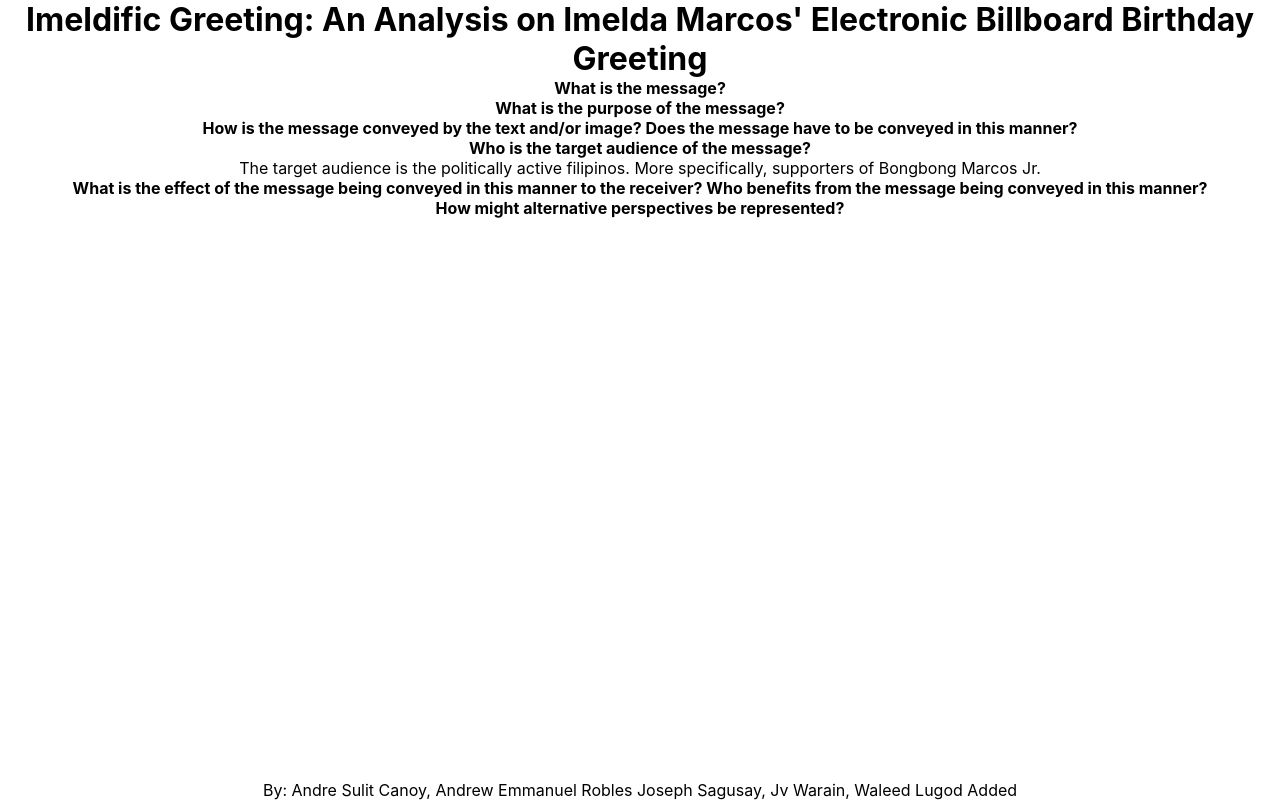
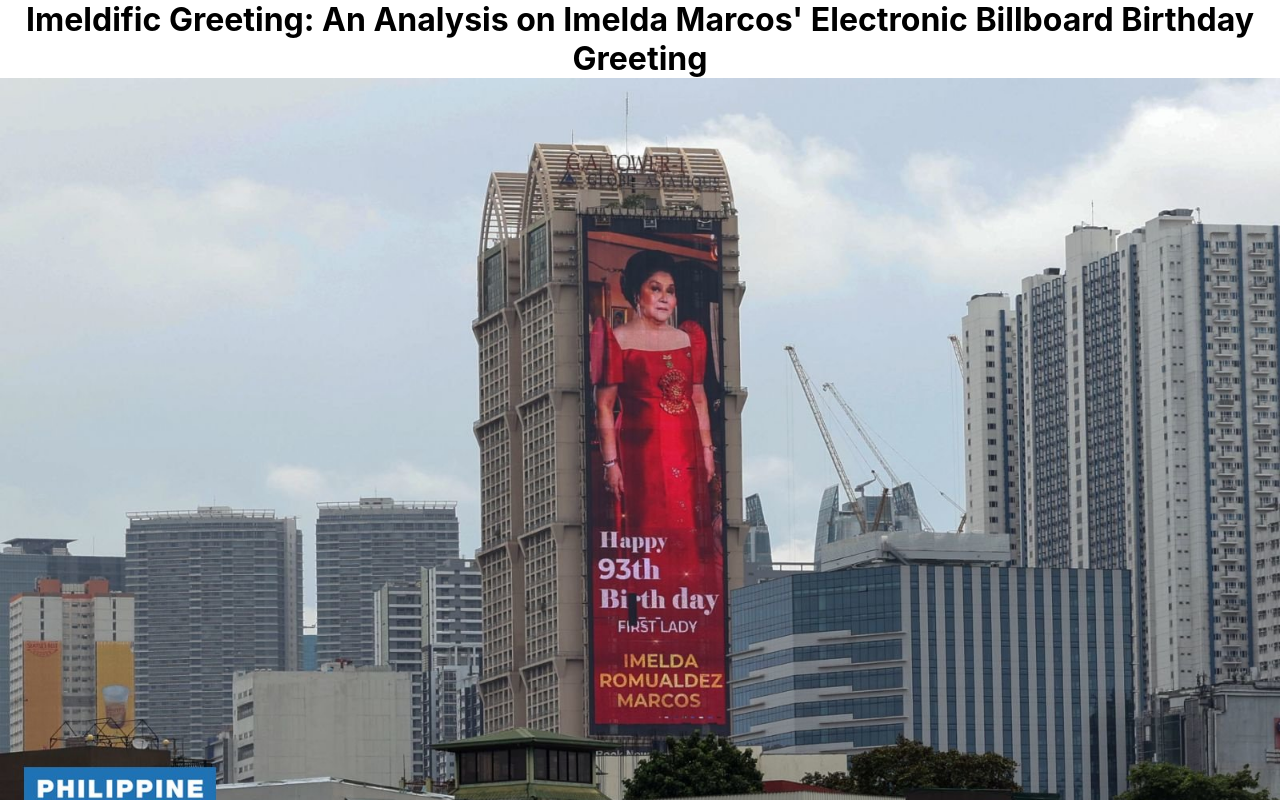
Before and after one commit to waleedlugod/Imeldific-Greeting, a React (Create React App) app: page / in a window 1280 px wide. Shown: the top 800 px of the page. Built offline with nearby package versions, Linux system fonts and the light colour scheme.

Commit message:
uploaded photo

```diff
--- a/public/index.html
+++ b/public/index.html
@@ -28,7 +28,7 @@
 	</head>
 	<body>
 		<noscript>
-			hi chesca if ur stalking my code :) here is the repo
+			hi chesca if ur stalking my code c: here is the repo
 			https://github.com/waleedlugod/Imeldific-Greeting
 		</noscript>
 		<div id="root"></div>
--- a/src/components/Header.js
+++ b/src/components/Header.js
@@ -1,4 +1,5 @@
 import React from "react";
+import photo from "../images/photo.jpg";
 
 function Header() {
 	return (
@@ -7,6 +8,7 @@ function Header() {
 				Imeldific Greeting: An Analysis on Imelda Marcos' Electronic Billboard
 				Birthday Greeting
 			</h1>
+			<img src={photo} alt="" />
 		</>
 	);
 }
```
Also changed, not shown: src/images/photo.jpg (added).
